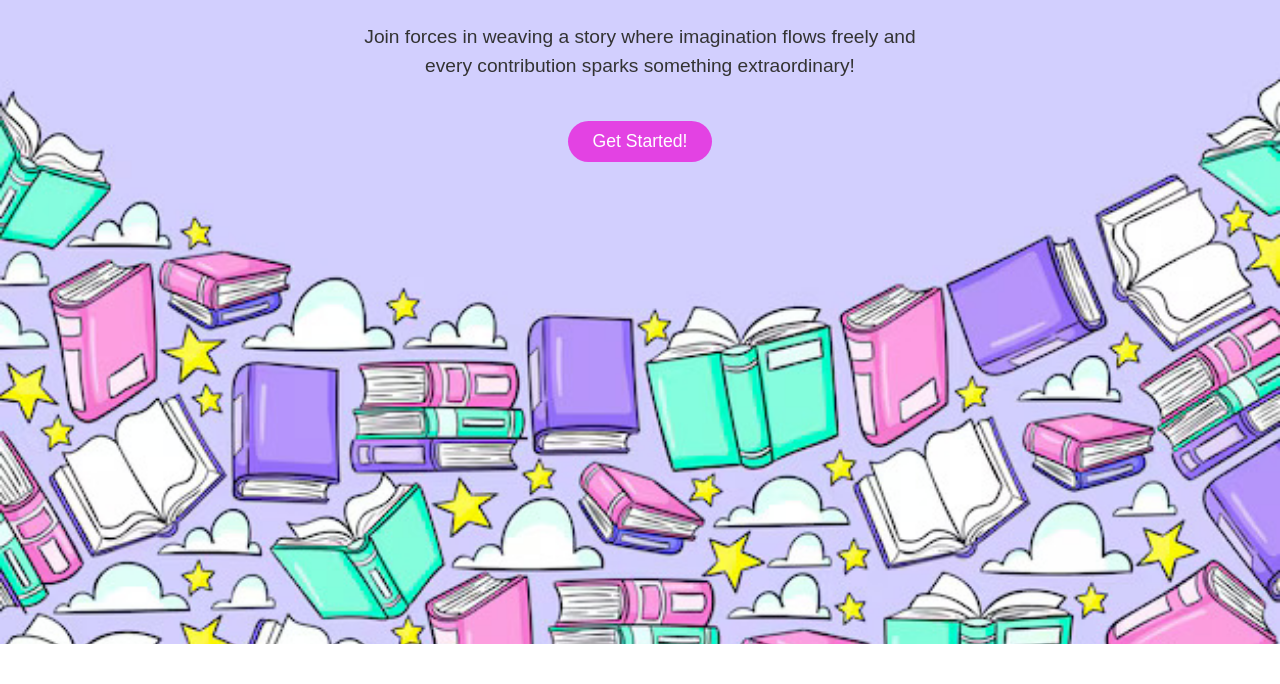
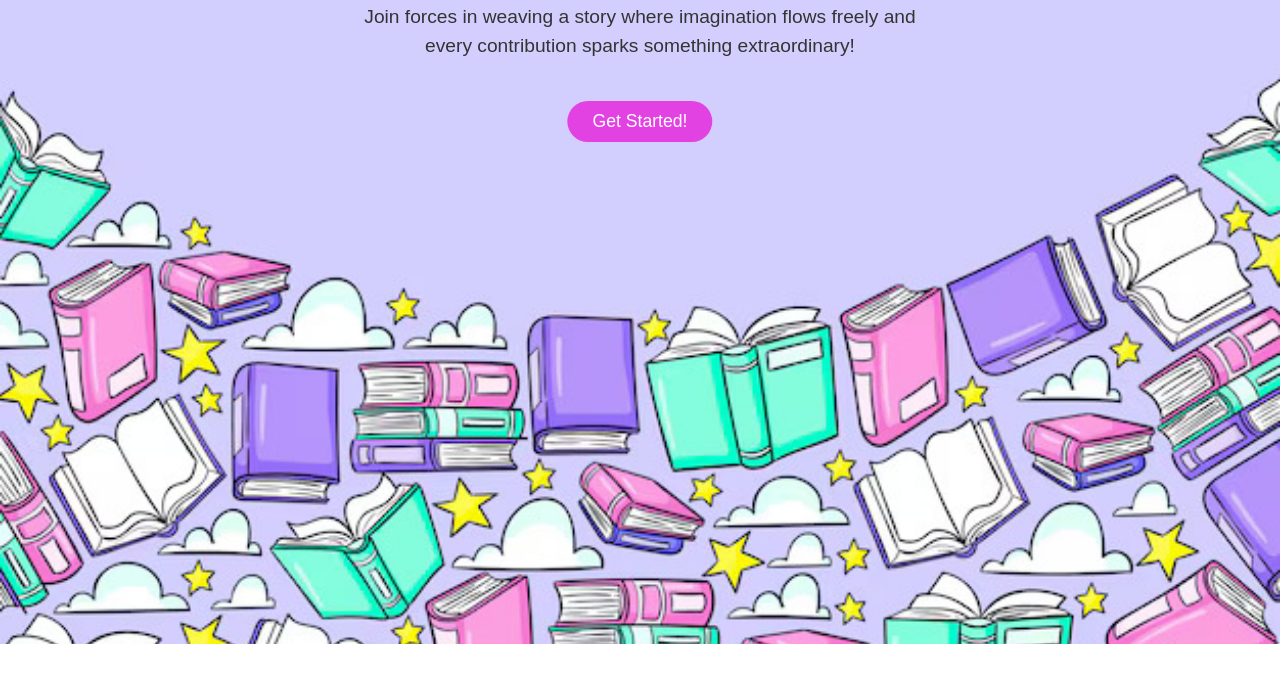
Before and after one commit to pavan1207-spec/Storyweave-, a plain HTML site: page index.html in a window 1280 px wide. Shown: the part 156-840 px from the top of the page. After the commit the page ends 800 px from the top, so only its background shows below. Drawn offline with Linux system fonts and the light colour scheme.

Commit message:
mainpage.css

```diff
--- a/mainpage.css
+++ b/mainpage.css
@@ -30,6 +30,15 @@ body::before {
     height: 100vh;
     text-align: center;
     padding: 20px;
+}
+
+.container {
+    position: fixed;
+    top: 50%;
+    left: 50%;
+    transform: translate(-50%, -50%);
+    text-align: center;
+    z-index: 1;
 }
 
 /* Styling the heading */
```
